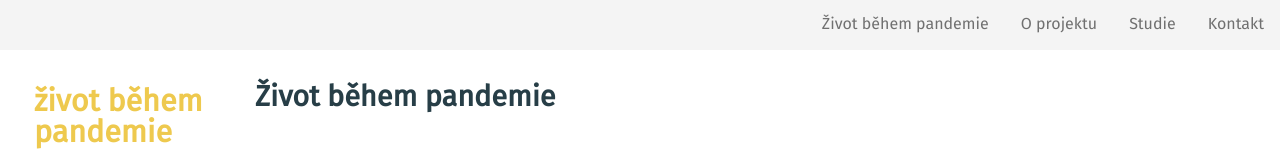
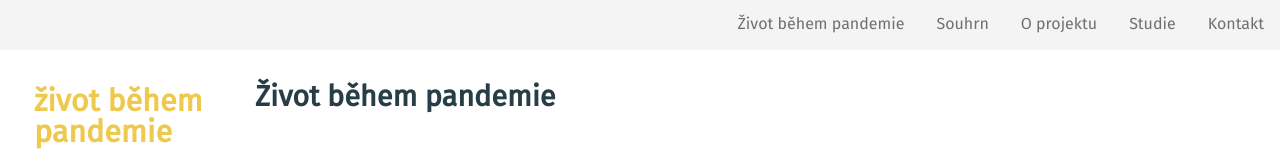
Before and after one commit to mveith/paq-research, a Next.js app: page / in a window 1280 px wide. Shown: the top 160 px of the page. Built offline with nearby package versions, Linux system fonts and the light colour scheme.

Commit message:
Souhrn in menu

```diff
--- a/components/layout.js
+++ b/components/layout.js
@@ -67,6 +67,7 @@ export default function Layout(props) {
             </Head>
             <nav className="top-menu">
                 <Link href="[key]" as={`/${defaultUrl}`}><a style={navbarItemStylePadding}>Život během pandemie</a></Link>
+                <Link href="/souhrn"><a style={navbarItemStylePadding}>Souhrn</a></Link>
                 <Link href="/projekt"><a style={navbarItemStylePadding}>O projektu</a></Link>
                 <Link href="/studie"><a style={navbarItemStylePadding}>Studie</a></Link>
                 <Link href="/kontakt"><a style={navbarItemStylePadding}>Kontakt</a></Link>
@@ -79,6 +80,7 @@ export default function Layout(props) {
                         <hr style={{ width: "100%" }} />
                         <div>
                             <ul>
+                                <li><Link href="/souhrn" ><a style={navbarItemStyle}>Souhrn</a></Link></li>
                                 <li><Link href="/projekt" ><a style={navbarItemStyle}>O projektu</a></Link></li>
                                 <li><Link href="/studie"><a style={navbarItemStyle}>Studie</a></Link></li>
                                 <li><Link href="/kontakt"><a style={navbarItemStyle}>Kontakt</a></Link></li>
```
